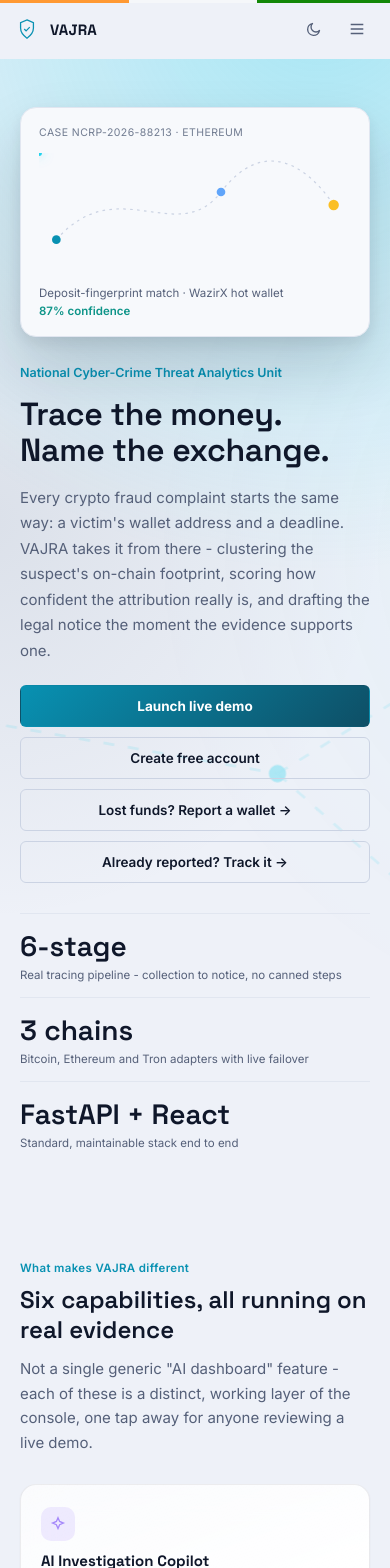
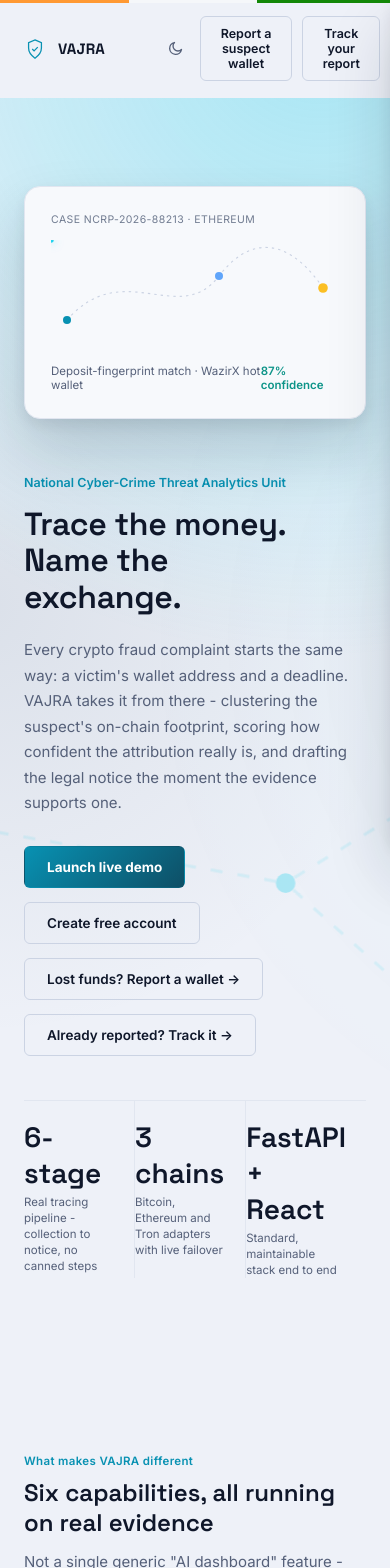
Before and after one commit to sahilpandey4789/VAJRA, a React (Vite) app in the folder VAJRA_SIH26183_last/frontend/: page / in a window 390 px wide. Shown: the top 1568 px of the page. Built offline with nearby package versions, Linux system fonts and the light colour scheme; no server answers.

Commit message:
Add files via upload

```diff
--- a/VAJRA_SIH26183_last/frontend/src/styles/landing.css
+++ b/VAJRA_SIH26183_last/frontend/src/styles/landing.css
@@ -5,7 +5,7 @@
   toggle (unlike the console's fixed-dark topbar/sidebar), since this is
   the public marketing site.
 */
-#landingScreen{display:block; overflow-x:clip; max-width:100%; background:var(--paper); color:var(--text); min-height:100vh;}
+#landingScreen{display:block; background:var(--paper); color:var(--text); min-height:100vh;}
 #landingScreen.hide{display:none;}
 
 #landingScreen section{padding:88px max(24px, calc((100% - 1080px) / 2));}
@@ -40,7 +40,6 @@ html[data-theme="dark"] #landingNav .brandmark svg{stroke:var(--copper);}
   transition:transform var(--dur-fast) var(--ease), box-shadow var(--dur-fast) var(--ease), background var(--dur-fast) var(--ease), border-color var(--dur-fast) var(--ease);
 }
 .l-btn:hover{transform:translateY(-1px);}
-.drawer-actions{display:none;}
 .l-btn-ghost{color:var(--text); border:1px solid var(--line-strong); background:transparent;}
 .l-btn-ghost:hover{border-color:var(--copper); background:var(--panel-2);}
 .l-btn-solid{background:var(--accent-gradient); color:var(--accent-ink); border:1px solid transparent; font-weight:700;}
@@ -127,7 +126,7 @@ html[data-theme="dark"] .pipeline-step .num{color:var(--copper);}
 
 /* ---- demo ---- */
 #landingDemo{
-  background:var(--ink); color:var(--paper-text); border-radius:var(--r-lg); margin:0;
+  background:var(--ink); color:var(--paper-text); border-radius:var(--r-lg); margin:0 max(24px, calc((100% - 1080px) / 2));
   padding:56px 48px; position:relative; overflow:hidden;
 }
 #landingDemo::before{
@@ -189,54 +188,30 @@ html[data-theme="light"] .demo-signin-ghost{border-color:var(--line-strong);}
 @keyframes hero-line-flow{to{stroke-dashoffset:-90;}}
 html[data-theme="light"] .hero-cyber-bg{opacity:.35;}
 
-/* ---- nav collapses early: 5 links + 4 buttons don't fit below ~1180px ---- */
-@media (max-width:1180px){
-  #landingNav{gap:14px;}
-  .nav-act-extra{display:none;}
-  #landingNavLinks{
-    position:fixed; top:0; right:0; bottom:0; width:min(82vw, 320px); background:var(--panel-2);
-    flex-direction:column; align-items:flex-start; padding:80px 24px 24px; gap:20px; box-shadow:var(--shadow-lg);
-    transform:translateX(105%); visibility:hidden; transition:transform var(--dur-base) var(--ease), visibility 0s linear var(--dur-base); z-index:49; margin-left:0;
-    overflow-y:auto;
-  }
-  #landingNavLinks.open{transform:none; visibility:visible; transition:transform var(--dur-base) var(--ease);}
-  #landingNavToggle{display:flex;}
-  .drawer-actions{display:flex; flex-direction:column; gap:10px; width:100%; margin-top:8px; padding-top:20px; border-top:1px solid var(--line);}
-  .drawer-actions .l-btn{width:100%; text-align:center; padding:12px 16px;}
-  .drawer-auth{display:none;}
-  /* backdrop-filter on the nav would trap the fixed drawer inside the 70px nav bar */
-  #landingNav.scrolled{backdrop-filter:none; background:var(--paper);}
-}
-@media (max-width:640px){
-  .nav-act-auth{display:none;}
-  .drawer-auth{display:block;}
-  #landingNav{padding:12px 16px; gap:8px;}
-  .gov-badge{display:none;}
-}
-
 @media (max-width:860px){
   .hero-grid, .about-grid, .demo-inner{grid-template-columns:1fr;}
   .hero-art{order:-1;}
   .pipeline{grid-template-columns:1fr;}
-  #landingDemo{padding:40px 24px; margin:0;}
+  #landingNavLinks{
+    position:fixed; top:0; right:0; bottom:0; width:min(78vw, 300px); background:var(--panel-2);
+    flex-direction:column; align-items:flex-start; padding:80px 24px 24px; gap:20px; box-shadow:var(--shadow-lg);
+    transform:translateX(100%); transition:transform var(--dur-base) var(--ease); z-index:60;
+    overflow-y:auto;
+  }
+  #landingNavLinks a{text-decoration:none;}
+  #landingNavLinks.open{transform:none;}
+  #landingNavToggle{display:flex;}
+
+  /* explicit close (✕) button inside the drawer itself, above the nav
+     bar's own stacking so it's always reachable even though the drawer
+     visually sits over the toggle icon on small screens */
+  .landing-nav-close{
+    position:absolute; top:16px; right:16px; width:34px; height:34px; border-radius:var(--r-sm);
+    display:flex; align-items:center; justify-content:center; color:var(--text-soft);
+    background:var(--panel); border:1px solid var(--line);
+  }
+  .landing-nav-veil{
+    position:fixed; inset:0; background:rgba(0,0,0,.4); z-index:55;
+  }
+  #landingDemo{padding:40px 24px; margin:0 16px;}
 }
-
-/* ---- phones ---- */
-@media (max-width:640px){
-  #landingScreen section{padding:48px 20px;}
-  #landingHero{padding-top:28px; padding-bottom:40px;}
-  .hero-grid{gap:28px;}
-  .hero-grid > *{min-width:0;}
-  #landingHero h1{max-width:none;}
-  .hero-story{margin:16px 0 22px;}
-  .hero-ctas{flex-direction:column; gap:10px; margin-bottom:30px;}
-  .hero-ctas .l-btn{width:100%; text-align:center;}
-  .hero-stats{grid-template-columns:1fr;}
-  .hero-stat{border-right:none; border-bottom:1px solid var(--line); padding:14px 0;}
-  .hero-stat:last-child{border-bottom:none;}
-  .hero-art .card{max-width:none; padding:18px;}
-  .hero-art .card-foot{flex-direction:column; gap:4px;}
-  .l-section-head{margin-bottom:28px;}
-  .demo-cta .l-btn{width:100%; text-align:center;}
-  .foot-row{flex-direction:column; align-items:flex-start;}
-}
```
